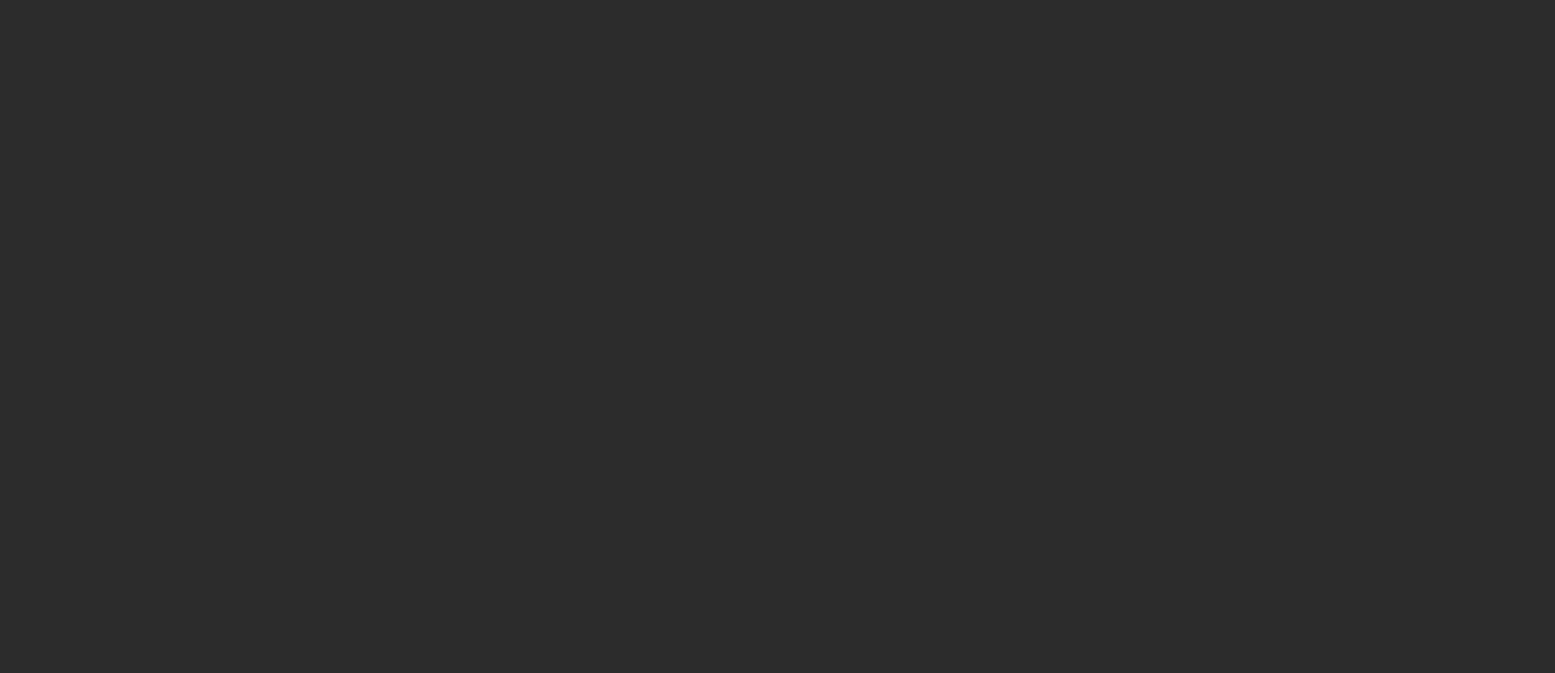
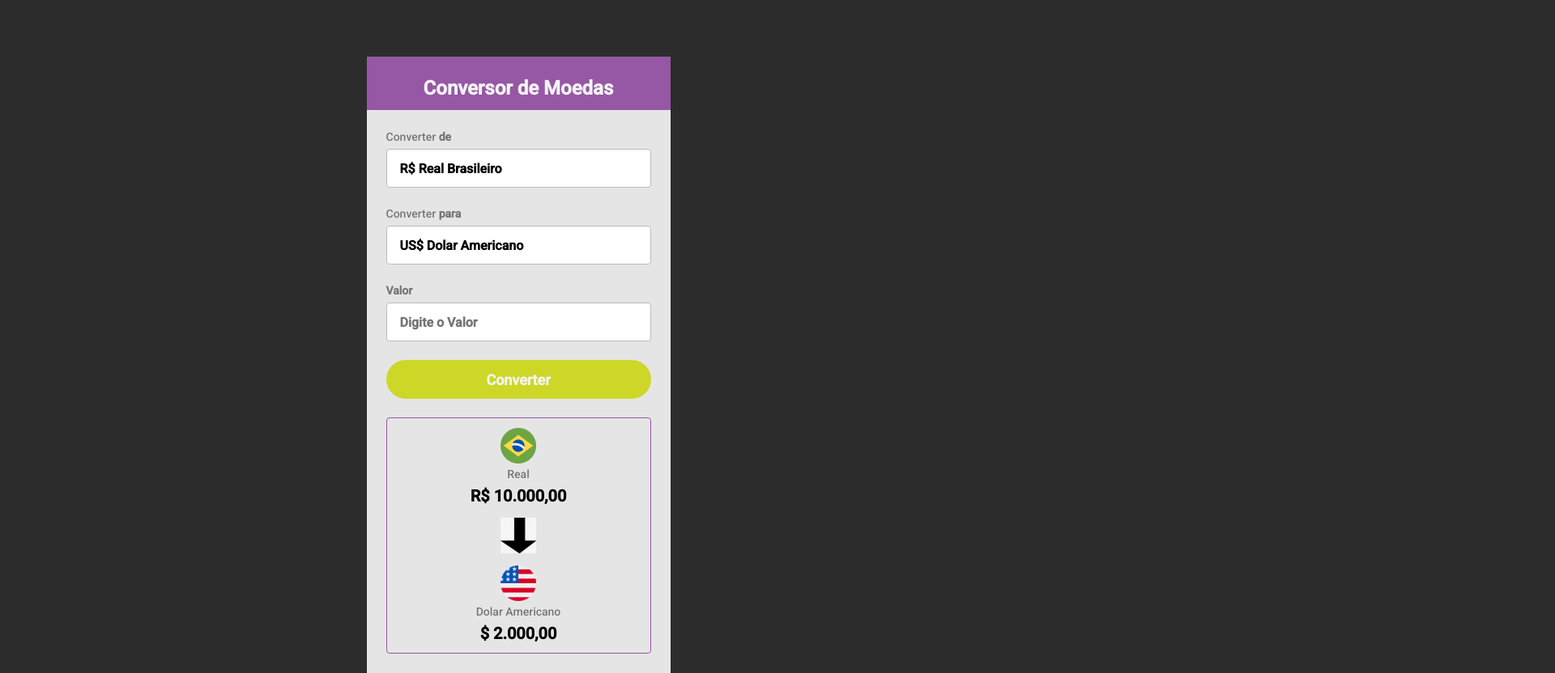
Before and after one commit to Bruno1790/Conversor-de-Moedas, a plain HTML site: page index.html in a window 1280 px wide. Shown: the top 832 px of the page at 81% size, 1920 px wide, since content can reach past the window. Drawn offline with Linux system fonts and the light colour scheme.

Commit message:
Update style.css

```diff
--- a/style.css
+++ b/style.css
@@ -8,7 +8,6 @@
 
 body{
     background:#2C2C2C;
-    padding: 1000px;
 }
 
 #seta{
```
